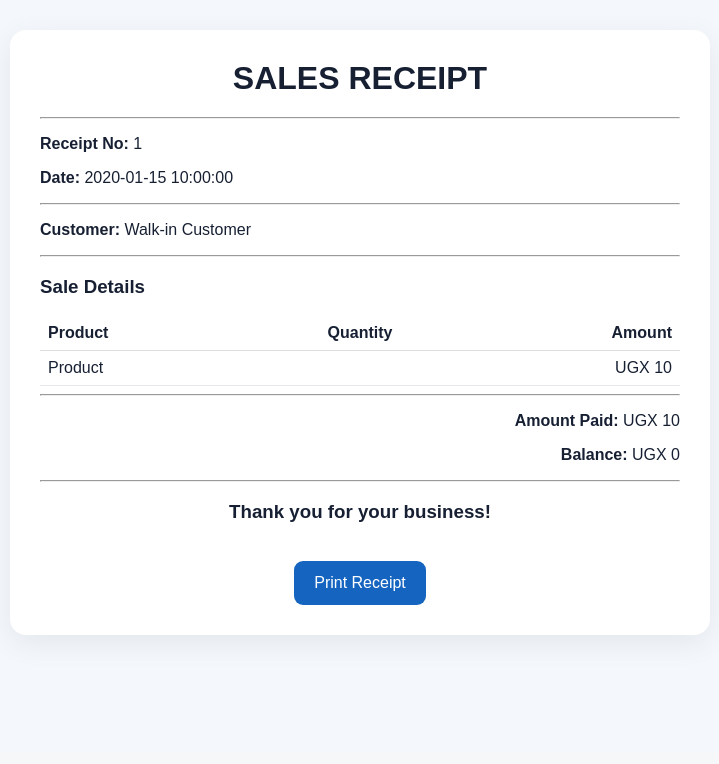
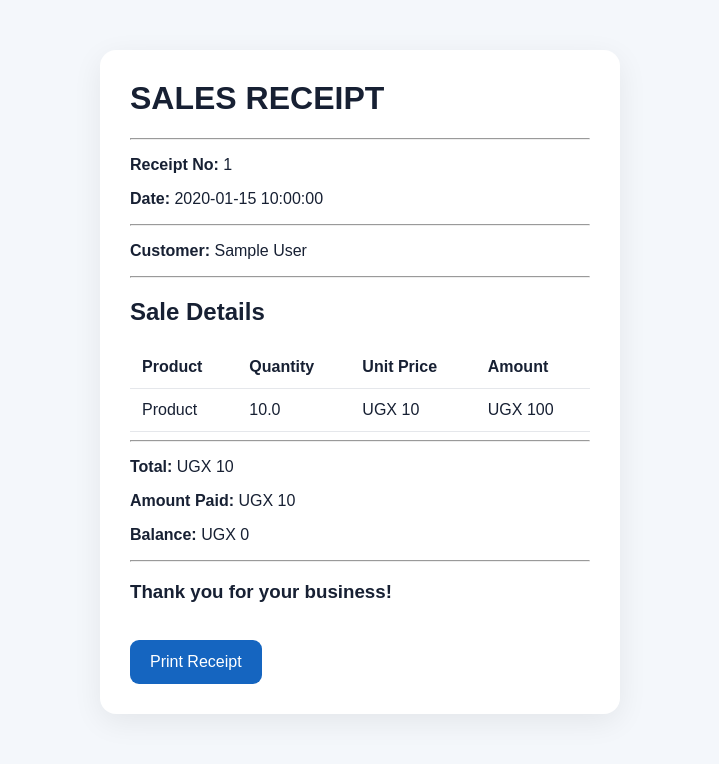
Before and after one commit to Okidi-richard/Business-Sales-Tracker, a Flask app: page /receipts/1 in a window 1280 px wide. Shown: the part 48-812 px from the top of the page, without its empty margins (280-999 px from the left). Before the commit the page ends 687 px from the top, so only its background shows below. Run offline with Flask 3, Linux system fonts and the light colour scheme; the visitor is signed in with stand-in values (Sample User, id 1); tables that the repository leaves empty hold one stand-in row (values such as "Sample post").

Commit message:
Refactor receipt template for improved layout and clarity

```diff
--- a/templates/receipt.html
+++ b/templates/receipt.html
@@ -4,28 +4,26 @@
 
 {% block content %}
 
-<div class="receipt page-card">
+<div class="page-card receipt">
 
     <h1>SALES RECEIPT</h1>
 
     <hr>
 
     <p>
-        <strong>Receipt No:</strong>
-        {{ sale.id }}
+        <strong>Receipt No:</strong> {{ sale.id }}
     </p>
 
     <p>
-        <strong>Date:</strong>
-        {{ sale.created_at }}
+        <strong>Date:</strong> {{ sale.created_at }}
     </p>
 
     <hr>
 
     <p>
         <strong>Customer:</strong>
-        {% if sale.customer %}
-            {{ sale.customer.name }}
+        {% if customer %}
+            {{ customer.name }}
         {% else %}
             Walk-in Customer
         {% endif %}
@@ -33,105 +31,78 @@
 
     <hr>
 
-    <h3>Sale Details</h3>
+    <h2>Sale Details</h2>
 
-    <table style="width:100%; border-collapse:collapse; margin-top:15px;">
-
+    <table class="receipt-table">
         <thead>
             <tr>
-                <th style="text-align:left; border-bottom:1px solid #ddd; padding:8px;">
-                    Product
-                </th>
-
-                <th style="text-align:center; border-bottom:1px solid #ddd; padding:8px;">
-                    Quantity
-                </th>
-
-                <th style="text-align:right; border-bottom:1px solid #ddd; padding:8px;">
-                    Amount
-                </th>
+                <th>Product</th>
+                <th>Quantity</th>
+                <th>Unit Price</th>
+                <th>Amount</th>
             </tr>
         </thead>
 
         <tbody>
+            {% for item in items %}
             <tr>
-                <td style="padding:8px;">
-                    {% if sale.product %}
-                        {{ sale.product.name }}
+
+                <td>
+                    {% if item.product %}
+                        {{ item.product.name }}
                     {% else %}
                         Product
                     {% endif %}
                 </td>
 
-                <td style="text-align:center; padding:8px;">
-                    {{ sale.quantity }}
+                <td>
+                    {{ item.quantity }}
                 </td>
 
-                <td style="text-align:right; padding:8px;">
-                    UGX {{ "{:,.0f}".format(sale.total or 0) }}
+                <td>
+                    UGX {{ "{:,.0f}".format(item.unit_price) }}
                 </td>
+
+                <td>
+                    UGX {{ "{:,.0f}".format(item.subtotal) }}
+                </td>
+
             </tr>
+            {% endfor %}
         </tbody>
-
     </table>
 
     <hr>
 
-    <p style="text-align:right;">
-        <strong>Amount Paid:</strong>
-        UGX {{ "{:,.0f}".format(sale.amount_paid or 0) }}
-    </p>
+    <div class="receipt-total">
 
-    <p style="text-align:right;">
-        <strong>Balance:</strong>
-        UGX {{ "{:,.0f}".format(sale.balance or 0) }}
-    </p>
+        <p>
+            <strong>Total:</strong>
+            UGX {{ "{:,.0f}".format(sale.total) }}
+        </p>
+
+        <p>
+            <strong>Amount Paid:</strong>
+            UGX {{ "{:,.0f}".format(sale.amount_paid) }}
+        </p>
+
+        <p>
+            <strong>Balance:</strong>
+            UGX {{ "{:,.0f}".format(sale.balance) }}
+        </p>
+
+    </div>
 
     <hr>
 
-    <h3 style="text-align:center;">
-        Thank you for your business!
-    </h3>
+    <h3>Thank you for your business!</h3>
 
-    <div style="text-align:center; margin-top:20px;">
-        <button onclick="window.print()" class="btn">
-            Print Receipt
-        </button>
-    </div>
+    <button
+        onclick="window.print()"
+        class="print-button">
+        Print Receipt
+    </button>
 
 </div>
 
-<style>
-    .receipt {
-        max-width: 700px;
-        margin: 30px auto;
-        padding: 30px;
-    }
-
-    .receipt h1 {
-        text-align: center;
-        margin-bottom: 20px;
-    }
-
-    .receipt table {
-        background: white;
-    }
-
-    @media print {
-        nav,
-        header,
-        footer,
-        .btn {
-            display: none !important;
-        }
-
-        .receipt {
-            width: 100%;
-            max-width: none;
-            margin: 0;
-            box-shadow: none;
-        }
-    }
-</style>
-
 {% endblock %}
```
